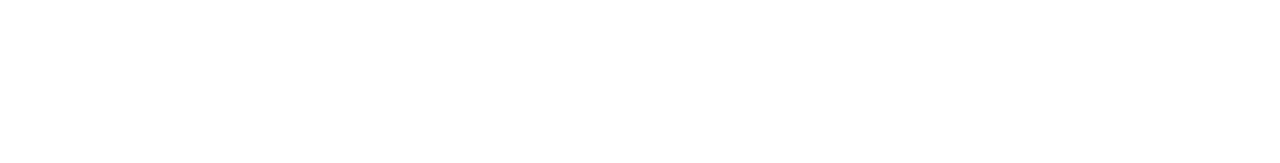
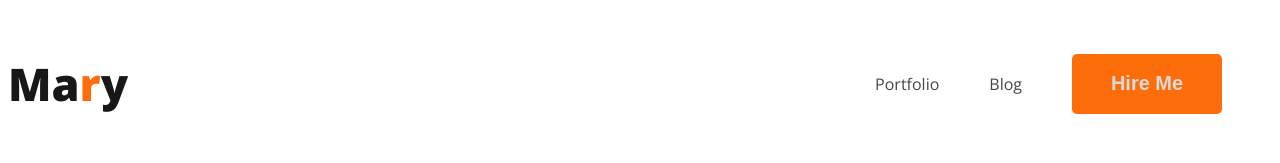
Before and after one commit to trimikpro/web-developer-portfolio, a plain HTML site: page index.html in a window 1280 px wide. Drawn offline with nearby package versions, Linux system fonts and the light colour scheme.

Commit message:
added nav

```diff
--- a/index.html
+++ b/index.html
@@ -1,11 +1,36 @@
 <!DOCTYPE html>
 <html lang="en">
+
 <head>
     <meta charset="UTF-8">
     <meta name="viewport" content="width=device-width, initial-scale=1.0">
     <title>Web Developer Portfolio</title>
+
+    <link
+        href="https://fonts.googleapis.com/css?family=Open+Sans:300,regular,500,600,700,800,300italic,italic,500italic,600italic,700italic,800italic"
+        rel="stylesheet" />
+
+
+    <link rel="stylesheet" href="styles/portfolio.css">
 </head>
+
 <body>
+    <header>
+        <nav>
+            <h3 class="nav-title">Ma<span class="primary-color">r</span>y</h3>
+            <ul class="">
+                <li><a href="#">Portfolio</a></li>
+                <li><a href="#">Blog</a></li>
+                <li><button class="btn-primary">Hire Me</button></li>
+            </ul>
+        </nav>
+    </header>
+    <main>
 
+    </main>
+    <footer>
+
+    </footer>
 </body>
+
 </html>
--- /dev/null
+++ b/styles/portfolio.css
@@ -0,0 +1,49 @@
+/* common shared styles */
+body {
+    font-family: "Open Sans", sans-serif;
+}
+
+.primary-color {
+    color: #FD6E0A;
+}
+
+.btn-primary {
+    background-color: #FD6E0A;
+    color: #D9D9D9 ;
+    padding: 10px 20px;
+    font-weight: bold;
+    border: none;
+    border-radius: 5px;
+    width: 150px;
+    height: 60px;
+    font-size: 20px;
+}
+
+/* nav related styles */
+nav {
+    display: flex;
+    justify-content: center;
+    justify-content: space-between;
+    align-items: center;
+}
+
+.nav-title {
+    font-size: 45px;
+    color: #181818;
+    font-weight: 800;
+}
+
+nav>ul {
+    display: flex;
+    align-items: center;
+}
+
+nav li {
+    list-style: none;
+    margin-right: 50px;
+}
+
+nav a {
+    text-decoration: none;
+    color: #474747;
+}
```
